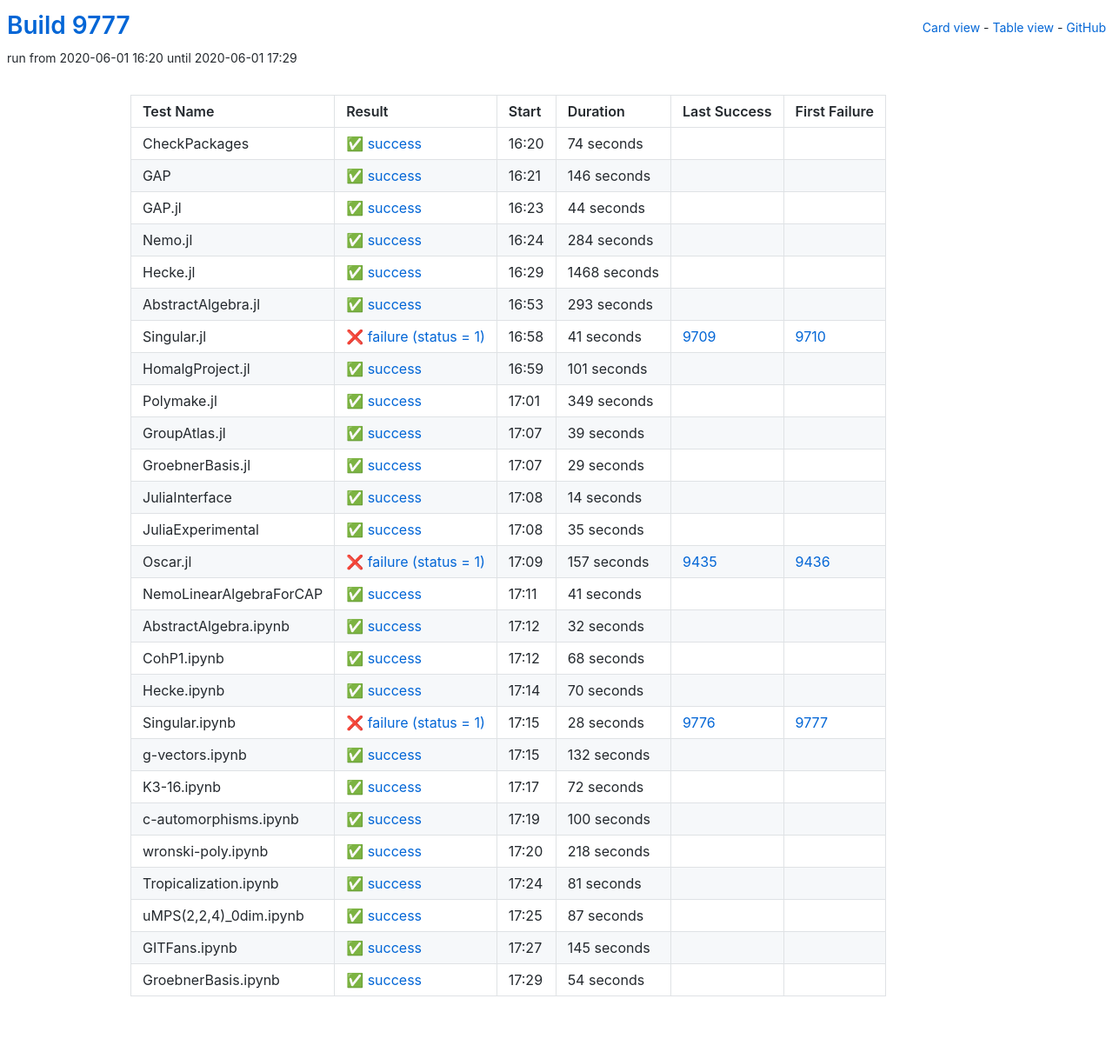
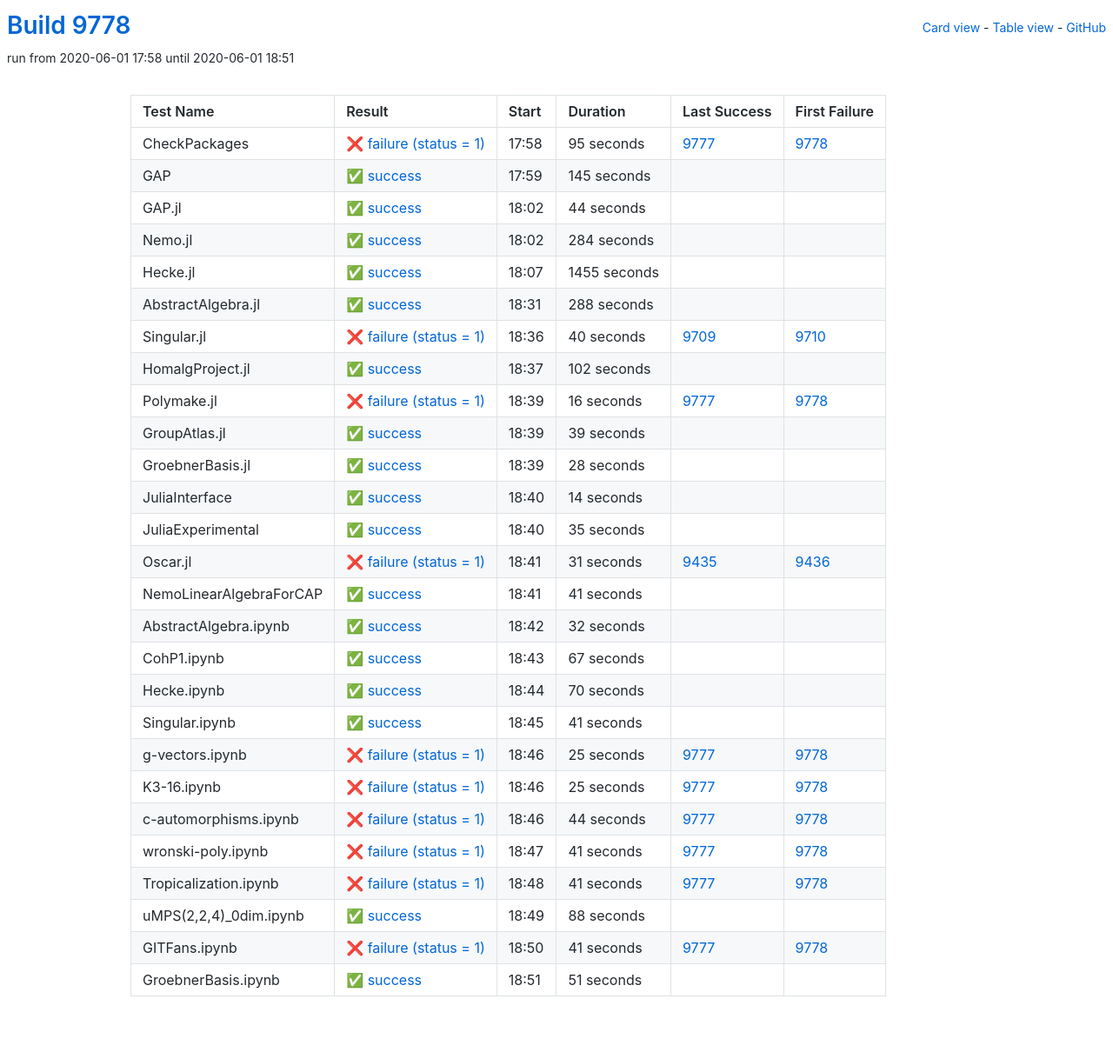
Before and after one commit to oscar-system/oscar-ci-status, a Jekyll site: the page built from table.html, in a window 1280 px wide. Shown: the whole page at 87% size. Built offline with Jekyll 4.4.1, drawn with Linux system fonts in a browser that asks for light colours.

Commit message:
Build 9778

```diff
--- a/_data/ci.yml
+++ b/_data/ci.yml
@@ -1,29 +1,29 @@
-build: 9777
-build_url: https://oscarci.mathematik.uni-kl.de/job/oscar/9777/
+build: 9778
+build_url: https://oscarci.mathematik.uni-kl.de/job/oscar/9778/
 job: oscar
 tests:
-- duration: 74
-  exitcode: 0
-  first_failure: false
-  first_failure_url: null
+- duration: 95
+  exitcode: 1
+  first_failure: 9778
+  first_failure_url: https://oscarci.mathematik.uni-kl.de/job/oscar/9778/
   id: checkpackages
-  last_success: false
-  last_success_url: null
-  log: https://oscarci.mathematik.uni-kl.de/job/oscar/9777/artifact/logs/build-9777/CheckPackages.log
+  last_success: 9777
+  last_success_url: https://oscarci.mathematik.uni-kl.de/job/oscar/9777/
+  log: https://oscarci.mathematik.uni-kl.de/job/oscar/9778/artifact/logs/build-9778/CheckPackages.log
   name: CheckPackages
-  start: 2020-06-01 16:20
-  status: success
-  success: true
-- duration: 146
+  start: 2020-06-01 17:58
+  status: failure
+  success: false
+- duration: 145
   exitcode: 0
   first_failure: false
   first_failure_url: null
   id: gap
   last_success: false
   last_success_url: null
-  log: https://oscarci.mathematik.uni-kl.de/job/oscar/9777/artifact/logs/build-9777/GAP.log
+  log: https://oscarci.mathematik.uni-kl.de/job/oscar/9778/artifact/logs/build-9778/GAP.log
   name: GAP
-  start: 2020-06-01 16:21
+  start: 2020-06-01 17:59
   status: success
   success: true
 - duration: 44
@@ -33,9 +33,9 @@ tests:
   id: gap-jl
   last_success: false
   last_success_url: null
-  log: https://oscarci.mathematik.uni-kl.de/job/oscar/9777/artifact/logs/build-9777/GAP.jl.log
+  log: https://oscarci.mathematik.uni-kl.de/job/oscar/9778/artifact/logs/build-9778/GAP.jl.log
   name: GAP.jl
-  start: 2020-06-01 16:23
+  start: 2020-06-01 18:02
   status: success
   success: true
 - duration: 284
@@ -45,71 +45,71 @@ tests:
   id: nemo-jl
   last_success: false
   last_success_url: null
-  log: https://oscarci.mathematik.uni-kl.de/job/oscar/9777/artifact/logs/build-9777/Nemo.jl.log
+  log: https://oscarci.mathematik.uni-kl.de/job/oscar/9778/artifact/logs/build-9778/Nemo.jl.log
   name: Nemo.jl
-  start: 2020-06-01 16:24
+  start: 2020-06-01 18:02
   status: success
   success: true
-- duration: 1468
+- duration: 1455
   exitcode: 0
   first_failure: false
   first_failure_url: null
   id: hecke-jl
   last_success: false
   last_success_url: null
-  log: https://oscarci.mathematik.uni-kl.de/job/oscar/9777/artifact/logs/build-9777/Hecke.jl.log
+  log: https://oscarci.mathematik.uni-kl.de/job/oscar/9778/artifact/logs/build-9778/Hecke.jl.log
   name: Hecke.jl
-  start: 2020-06-01 16:29
+  start: 2020-06-01 18:07
   status: success
   success: true
-- duration: 293
+- duration: 288
   exitcode: 0
   first_failure: false
   first_failure_url: null
   id: abstractalgebra-jl
   last_success: false
   last_success_url: null
-  log: https://oscarci.mathematik.uni-kl.de/job/oscar/9777/artifact/logs/build-9777/AbstractAlgebra.jl.log
+  log: https://oscarci.mathematik.uni-kl.de/job/oscar/9778/artifact/logs/build-9778/AbstractAlgebra.jl.log
   name: AbstractAlgebra.jl
-  start: 2020-06-01 16:53
+  start: 2020-06-01 18:31
   status: success
   success: true
-- duration: 41
+- duration: 40
   exitcode: 1
   first_failure: 9710
   first_failure_url: https://oscarci.mathematik.uni-kl.de/job/oscar/9710/
   id: singular-jl
   last_success: 9709
   last_success_url: https://oscarci.mathematik.uni-kl.de/job/oscar/9709/
-  log: https://oscarci.mathematik.uni-kl.de/job/oscar/9777/artifact/logs/build-9777/Singular.jl.log
+  log: https://oscarci.mathematik.uni-kl.de/job/oscar/9778/artifact/logs/build-9778/Singular.jl.log
   name: Singular.jl
-  start: 2020-06-01 16:58
+  start: 2020-06-01 18:36
   status: failure
   success: false
-- duration: 101
+- duration: 102
   exitcode: 0
   first_failure: false
   first_failure_url: null
   id: homalgproject-jl
   last_success: false
   last_success_url: null
-  log: https://oscarci.mathematik.uni-kl.de/job/oscar/9777/artifact/logs/build-9777/HomalgProject.jl.log
+  log: https://oscarci.mathematik.uni-kl.de/job/oscar/9778/artifact/logs/build-9778/HomalgProject.jl.log
   name: HomalgProject.jl
-  start: 2020-06-01 16:59
+  start: 2020-06-01 18:37
   status: success
   success: true
-- duration: 349
-  exitcode: 0
-  first_failure: false
-  first_failure_url: null
+- duration: 16
+  exitcode: 1
+  first_failure: 9778
+  first_failure_url: https://oscarci.mathematik.uni-kl.de/job/oscar/9778/
   id: polymake-jl
-  last_success: false
-  last_success_url: null
-  log: https://oscarci.mathematik.uni-kl.de/job/oscar/9777/artifact/logs/build-9777/Polymake.jl.log
+  last_success: 9777
+  last_success_url: https://oscarci.mathematik.uni-kl.de/job/oscar/9777/
+  log: https://oscarci.mathematik.uni-kl.de/job/oscar/9778/artifact/logs/build-9778/Polymake.jl.log
   name: Polymake.jl
-  start: 2020-06-01 17:01
-  status: success
-  success: true
+  start: 2020-06-01 18:39
+  status: failure
+  success: false
 - duration: 39
   exitcode: 0
   first_failure: false
@@ -117,21 +117,21 @@ tests:
   id: groupatlas-jl
   last_success: false
   last_success_url: null
-  log: https://oscarci.mathematik.uni-kl.de/job/oscar/9777/artifact/logs/build-9777/GroupAtlas.jl.log
+  log: https://oscarci.mathematik.uni-kl.de/job/oscar/9778/artifact/logs/build-9778/GroupAtlas.jl.log
   name: GroupAtlas.jl
-  start: 2020-06-01 17:07
+  start: 2020-06-01 18:39
   status: success
   success: true
-- duration: 29
+- duration: 28
   exitcode: 0
   first_failure: false
   first_failure_url: null
   id: groebnerbasis-jl
   last_success: false
   last_success_url: null
-  log: https://oscarci.mathematik.uni-kl.de/job/oscar/9777/artifact/logs/build-9777/GroebnerBasis.jl.log
+  log: https://oscarci.mathematik.uni-kl.de/job/oscar/9778/artifact/logs/build-9778/GroebnerBasis.jl.log
   name: GroebnerBasis.jl
-  start: 2020-06-01 17:07
+  start: 2020-06-01 18:39
   status: success
   success: true
 - duration: 14
@@ -141,9 +141,9 @@ tests:
   id: juliainterface
   last_success: false
   last_success_url: null
-  log: https://oscarci.mathematik.uni-kl.de/job/oscar/9777/artifact/logs/build-9777/JuliaInterface.log
+  log: https://oscarci.mathematik.uni-kl.de/job/oscar/9778/artifact/logs/build-9778/JuliaInterface.log
   name: JuliaInterface
-  start: 2020-06-01 17:08
+  start: 2020-06-01 18:40
   status: success
   success: true
 - duration: 35
@@ -153,21 +153,21 @@ tests:
   id: juliaexperimental
   last_success: false
   last_success_url: null
-  log: https://oscarci.mathematik.uni-kl.de/job/oscar/9777/artifact/logs/build-9777/JuliaExperimental.log
+  log: https://oscarci.mathematik.uni-kl.de/job/oscar/9778/artifact/logs/build-9778/JuliaExperimental.log
   name: JuliaExperimental
-  start: 2020-06-01 17:08
+  start: 2020-06-01 18:40
   status: success
   success: true
-- duration: 157
+- duration: 31
   exitcode: 1
   first_failure: 9436
   first_failure_url: https://oscarci.mathematik.uni-kl.de/job/oscar/9436/
   id: oscar-jl
   last_success: 9435
   last_success_url: https://oscarci.mathematik.uni-kl.de/job/oscar/9435/
-  log: https://oscarci.mathematik.uni-kl.de/job/oscar/9777/artifact/logs/build-9777/Oscar.jl.log
+  log: https://oscarci.mathematik.uni-kl.de/job/oscar/9778/artifact/logs/build-9778/Oscar.jl.log
   name: Oscar.jl
-  start: 2020-06-01 17:09
+  start: 2020-06-01 18:41
   status: failure
   success: false
 - duration: 41
@@ -177,9 +177,9 @@ tests:
   id: nemolinearalgebraforcap
   last_success: false
   last_success_url: null
-  log: https://oscarci.mathematik.uni-kl.de/job/oscar/9777/artifact/logs/build-9777/NemoLinearAlgebraForCAP.log
+  log: https://oscarci.mathematik.uni-kl.de/job/oscar/9778/artifact/logs/build-9778/NemoLinearAlgebraForCAP.log
   name: NemoLinearAlgebraForCAP
-  start: 2020-06-01 17:11
+  start: 2020-06-01 18:41
   status: success
   success: true
 - duration: 32
@@ -189,21 +189,21 @@ tests:
   id: abstractalgebra-ipynb
   last_success: false
   last_success_url: null
-  log: https://oscarci.mathematik.uni-kl.de/job/oscar/9777/artifact/logs/build-9777/AbstractAlgebra.ipynb.log
+  log: https://oscarci.mathematik.uni-kl.de/job/oscar/9778/artifact/logs/build-9778/AbstractAlgebra.ipynb.log
   name: AbstractAlgebra.ipynb
-  start: 2020-06-01 17:12
+  start: 2020-06-01 18:42
   status: success
   success: true
-- duration: 68
+- duration: 67
   exitcode: 0
   first_failure: false
   first_failure_url: null
   id: cohp1-ipynb
   last_success: false
   last_success_url: null
-  log: https://oscarci.mathematik.uni-kl.de/job/oscar/9777/artifact/logs/build-9777/CohP1.ipynb.log
+  log: https://oscarci.mathematik.uni-kl.de/job/oscar/9778/artifact/logs/build-9778/CohP1.ipynb.log
   name: CohP1.ipynb
-  start: 2020-06-01 17:12
+  start: 2020-06-01 18:43
   status: success
   success: true
 - duration: 70
@@ -213,116 +213,116 @@ tests:
   id: hecke-ipynb
   last_success: false
   last_success_url: null
-  log: https://oscarci.mathematik.uni-kl.de/job/oscar/9777/artifact/logs/build-9777/Hecke.ipynb.log
+  log: https://oscarci.mathematik.uni-kl.de/job/oscar/9778/artifact/logs/build-9778/Hecke.ipynb.log
   name: Hecke.ipynb
-  start: 2020-06-01 17:14
+  start: 2020-06-01 18:44
   status: success
   success: true
-- duration: 28
-  exitcode: 1
-  first_failure: 9777
-  first_failure_url: https://oscarci.mathematik.uni-kl.de/job/oscar/9777/
-  id: singular-ipynb
-  last_success: 9776
-  last_success_url: https://oscarci.mathematik.uni-kl.de/job/oscar/9776/
-  log: https://oscarci.mathematik.uni-kl.de/job/oscar/9777/artifact/logs/build-9777/Singular.ipynb.log
-  name: Singular.ipynb
-  start: 2020-06-01 17:15
-  status: failure
-  success: false
-- duration: 132
+- duration: 41
   exitcode: 0
   first_failure: false
   first_failure_url: null
-  id: g-vectors-ipynb
+  id: singular-ipynb
   last_success: false
   last_success_url: null
-  log: https://oscarci.mathematik.uni-kl.de/job/oscar/9777/artifact/logs/build-9777/g-vectors.ipynb.log
-  name: g-vectors.ipynb
-  start: 2020-06-01 17:15
+  log: https://oscarci.mathematik.uni-kl.de/job/oscar/9778/artifact/logs/build-9778/Singular.ipynb.log
+  name: Singular.ipynb
+  start: 2020-06-01 18:45
   status: success
   success: true
-- duration: 72
-  exitcode: 0
-  first_failure: false
-  first_failure_url: null
+- duration: 25
+  exitcode: 1
+  first_failure: 9778
+  first_failure_url: https://oscarci.mathematik.uni-kl.de/job/oscar/9778/
+  id: g-vectors-ipynb
+  last_success: 9777
+  last_success_url: https://oscarci.mathematik.uni-kl.de/job/oscar/9777/
+  log: https://oscarci.mathematik.uni-kl.de/job/oscar/9778/artifact/logs/build-9778/g-vectors.ipynb.log
+  name: g-vectors.ipynb
+  start: 2020-06-01 18:46
+  status: failure
+  success: false
+- duration: 25
+  exitcode: 1
+  first_failure: 9778
+  first_failure_url: https://oscarci.mathematik.uni-kl.de/job/oscar/9778/
   id: k3-16-ipynb
-  last_success: false
-  last_success_url: null
-  log: https://oscarci.mathematik.uni-kl.de/job/oscar/9777/artifact/logs/build-9777/K3-16.ipynb.log
+  last_success: 9777
+  last_success_url: https://oscarci.mathematik.uni-kl.de/job/oscar/9777/
+  log: https://oscarci.mathematik.uni-kl.de/job/oscar/9778/artifact/logs/build-9778/K3-16.ipynb.log
   name: K3-16.ipynb
-  start: 2020-06-01 17:17
-  status: success
-  success: true
-- duration: 100
-  exitcode: 0
-  first_failure: false
-  first_failure_url: null
+  start: 2020-06-01 18:46
+  status: failure
+  success: false
+- duration: 44
+  exitcode: 1
+  first_failure: 9778
+  first_failure_url: https://oscarci.mathematik.uni-kl.de/job/oscar/9778/
   id: c-automorphisms-ipynb
-  last_success: false
-  last_success_url: null
-  log: https://oscarci.mathematik.uni-kl.de/job/oscar/9777/artifact/logs/build-9777/c-automorphisms.ipynb.log
+  last_success: 9777
+  last_success_url: https://oscarci.mathematik.uni-kl.de/job/oscar/9777/
+  log: https://oscarci.mathematik.uni-kl.de/job/oscar/9778/artifact/logs/build-9778/c-automorphisms.ipynb.log
   name: c-automorphisms.ipynb
-  start: 2020-06-01 17:19
-  status: success
-  success: true
-- duration: 218
-  exitcode: 0
-  first_failure: false
-  first_failure_url: null
+  start: 2020-06-01 18:46
+  status: failure
+  success: false
+- duration: 41
+  exitcode: 1
+  first_failure: 9778
+  first_failure_url: https://oscarci.mathematik.uni-kl.de/job/oscar/9778/
   id: wronski-poly-ipynb
-  last_success: false
-  last_success_url: null
-  log: https://oscarci.mathematik.uni-kl.de/job/oscar/9777/artifact/logs/build-9777/wronski-poly.ipynb.log
+  last_success: 9777
+  last_success_url: https://oscarci.mathematik.uni-kl.de/job/oscar/9777/
+  log: https://oscarci.mathematik.uni-kl.de/job/oscar/9778/artifact/logs/build-9778/wronski-poly.ipynb.log
   name: wronski-poly.ipynb
-  start: 2020-06-01 17:20
-  status: success
-  success: true
-- duration: 81
-  exitcode: 0
-  first_failure: false
-  first_failure_url: null
+  start: 2020-06-01 18:47
+  status: failure
+  success: false
+- duration: 41
+  exitcode: 1
+  first_failure: 9778
+  first_failure_url: https://oscarci.mathematik.uni-kl.de/job/oscar/9778/
   id: tropicalization-ipynb
-  last_success: false
-  last_success_url: null
-  log: https://oscarci.mathematik.uni-kl.de/job/oscar/9777/artifact/logs/build-9777/Tropicalization.ipynb.log
+  last_success: 9777
+  last_success_url: https://oscarci.mathematik.uni-kl.de/job/oscar/9777/
+  log: https://oscarci.mathematik.uni-kl.de/job/oscar/9778/artifact/logs/build-9778/Tropicalization.ipynb.log
   name: Tropicalization.ipynb
-  start: 2020-06-01 17:24
-  status: success
-  success: true
-- duration: 87
+  start: 2020-06-01 18:48
+  status: failure
+  success: false
+- duration: 88
   exitcode: 0
   first_failure: false
   first_failure_url: null
   id: umps-2-2-4-0dim-ipynb
   last_success: false
   last_success_url: null
-  log: https://oscarci.mathematik.uni-kl.de/job/oscar/9777/artifact/logs/build-9777/uMPS-2-2-4-_0dim.ipynb.log
+  log: https://oscarci.mathematik.uni-kl.de/job/oscar/9778/artifact/logs/build-9778/uMPS-2-2-4-_0dim.ipynb.log
   name: uMPS(2,2,4)_0dim.ipynb
-  start: 2020-06-01 17:25
+  start: 2020-06-01 18:49
   status: success
   success: true
-- duration: 145
-  exitcode: 0
-  first_failure: false
-  first_failure_url: null
+- duration: 41
+  exitcode: 1
+  first_failure: 9778
+  first_failure_url: https://oscarci.mathematik.uni-kl.de/job/oscar/9778/
   id: gitfans-ipynb
-  last_success: false
-  last_success_url: null
-  log: https://oscarci.mathematik.uni-kl.de/job/oscar/9777/artifact/logs/build-9777/GITFans.ipynb.log
+  last_success: 9777
+  last_success_url: https://oscarci.mathematik.uni-kl.de/job/oscar/9777/
+  log: https://oscarci.mathematik.uni-kl.de/job/oscar/9778/artifact/logs/build-9778/GITFans.ipynb.log
   name: GITFans.ipynb
-  start: 2020-06-01 17:27
-  status: success
-  success: true
-- duration: 54
+  start: 2020-06-01 18:50
+  status: failure
+  success: false
+- duration: 51
   exitcode: 0
   first_failure: false
   first_failure_url: null
   id: groebnerbasis-ipynb
   last_success: false
   last_success_url: null
-  log: https://oscarci.mathematik.uni-kl.de/job/oscar/9777/artifact/logs/build-9777/GroebnerBasis.ipynb.log
+  log: https://oscarci.mathematik.uni-kl.de/job/oscar/9778/artifact/logs/build-9778/GroebnerBasis.ipynb.log
   name: GroebnerBasis.ipynb
-  start: 2020-06-01 17:29
+  start: 2020-06-01 18:51
   status: success
   success: true
```
Also changed, not shown: README.md.
